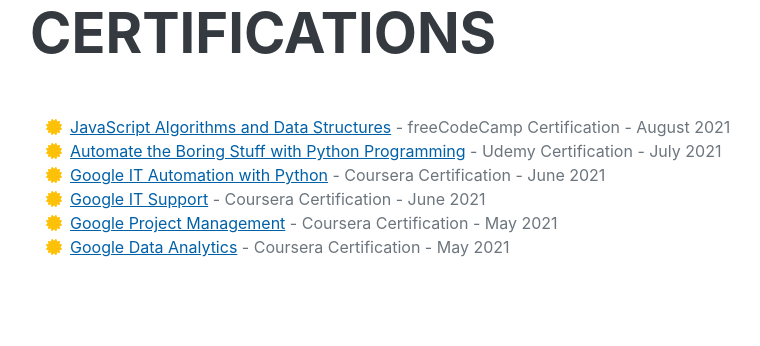
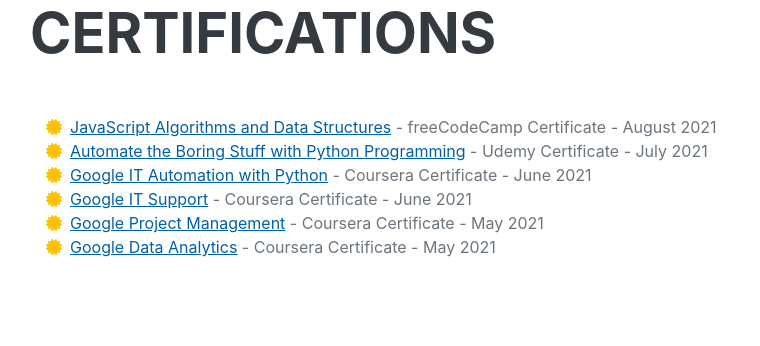
Before and after one commit to nakoyawilson/nakoya-wilson-resume, a Flask app: page / in a window 1280 px wide. Shown: the part 4053-4399 px from the top of the page, without its empty margins (290-1050 px from the left). Run offline with Flask 2, Linux system fonts and the light colour scheme; some libraries are stand-ins or nearby versions; some web fonts are replaced.

Commit message:
Change wording in Certifications section

```diff
--- a/templates/index.html
+++ b/templates/index.html
@@ -51,7 +51,8 @@
                 <div class="subheading mb-5">
                     Trinidad and Tobago · <a href="mailto:wilson.nakoya@gmail.com">wilson.nakoya@gmail.com</a>
                 </div>
-                <p class="lead mb-5">I am a self-taught developer with experience in HTML, CSS, JavaScript, and Python.</p>
+                <p class="lead mb-5">I am a self-taught developer with experience in HTML, CSS, JavaScript, and Python.
+                </p>
                 <div class="social-icons">
                     <a class="social-icon" href="https://www.linkedin.com/in/nakoyawilson/"><i
                             class="fab fa-linkedin-in"></i></a>
@@ -183,36 +184,36 @@
                         <span class="fa-li"><i class="fas fa-certificate text-warning"></i></span>
                         <a
                             href="https://www.freecodecamp.org/certification/nakoyawilson/javascript-algorithms-and-data-structures">JavaScript
-                            Algorithms and Data Structures</a> - freeCodeCamp Certification - August 2021
+                            Algorithms and Data Structures</a> - freeCodeCamp Certificate - August 2021
                     </li>
                     <li>
                         <span class="fa-li"><i class="fas fa-certificate text-warning"></i></span>
                         <a href="https://www.udemy.com/certificate/UC-3f71fcfd-75c6-45a7-9402-c679c9f8f0b0/">Automate
-                            the Boring Stuff with Python Programming</a> - Udemy Certification - July 2021
+                            the Boring Stuff with Python Programming</a> - Udemy Certificate - July 2021
                     </li>
                     <li>
                         <span class="fa-li"><i class="fas fa-certificate text-warning"></i></span>
                         <a
                             href="https://www.coursera.org/account/accomplishments/specialization/certificate/XE5HD4R9PSCJ">Google
-                            IT Automation with Python</a> - Coursera Certification - June 2021
+                            IT Automation with Python</a> - Coursera Certificate - June 2021
                     </li>
                     <li>
                         <span class="fa-li"><i class="fas fa-certificate text-warning"></i></span>
                         <a
                             href="https://www.coursera.org/account/accomplishments/specialization/certificate/8464KPXT9BCZ">Google
-                            IT Support</a> - Coursera Certification - June 2021
+                            IT Support</a> - Coursera Certificate - June 2021
                     </li>
                     <li>
                         <span class="fa-li"><i class="fas fa-certificate text-warning"></i></span>
                         <a
                             href="https://www.coursera.org/account/accomplishments/specialization/certificate/DUUTY4RGGYTP">Google
-                            Project Management</a> - Coursera Certification - May 2021
+                            Project Management</a> - Coursera Certificate - May 2021
                     </li>
                     <li>
                         <span class="fa-li"><i class="fas fa-certificate text-warning"></i></span>
                         <a
                             href="https://www.coursera.org/account/accomplishments/specialization/certificate/3H84VBSND6ZQ">Google
-                            Data Analytics</a> - Coursera Certification - May 2021
+                            Data Analytics</a> - Coursera Certificate - May 2021
                     </li>
                 </ul>
             </div>
```
Lines whose indentation alone changed are shown as unchanged.
